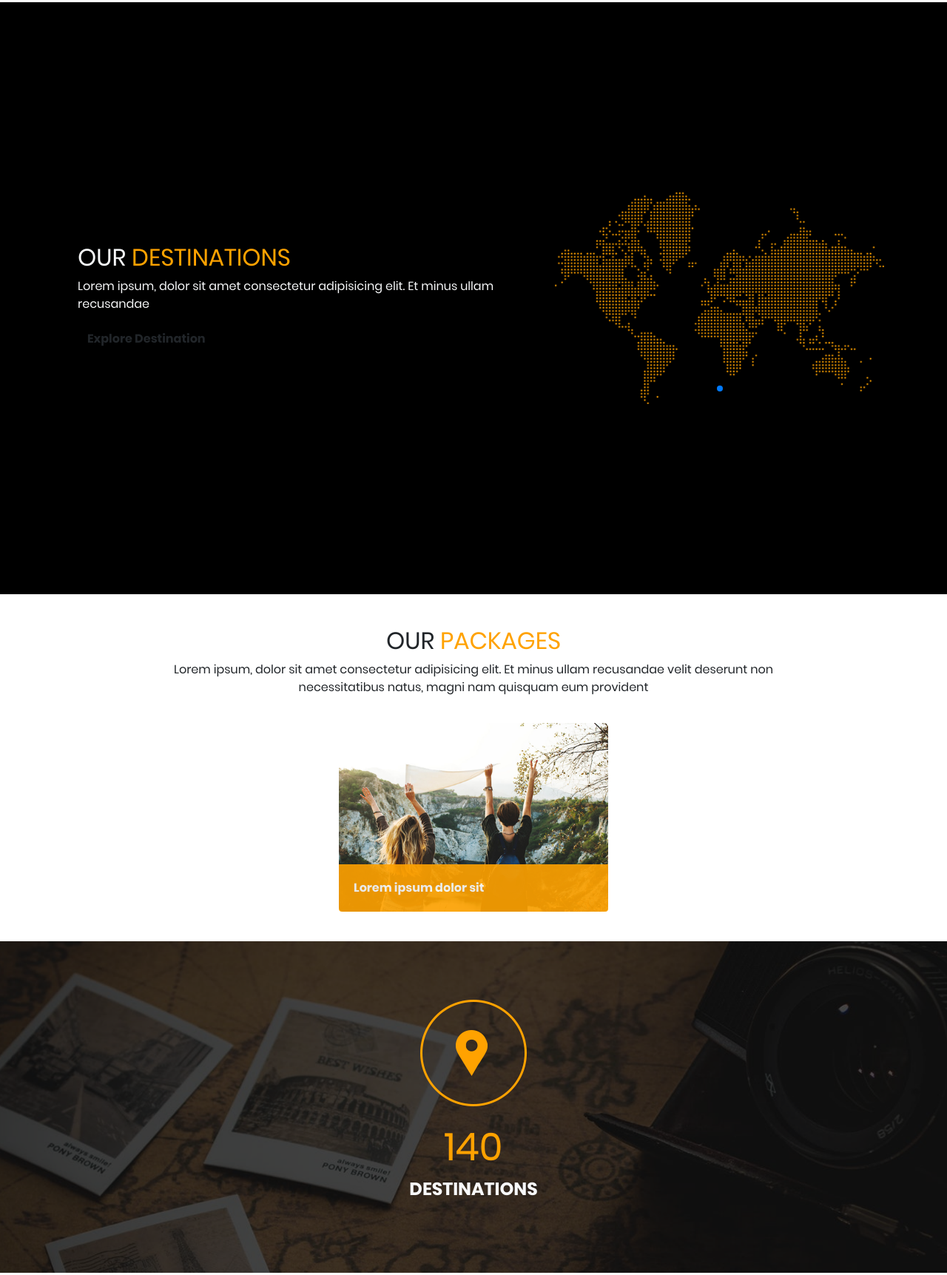
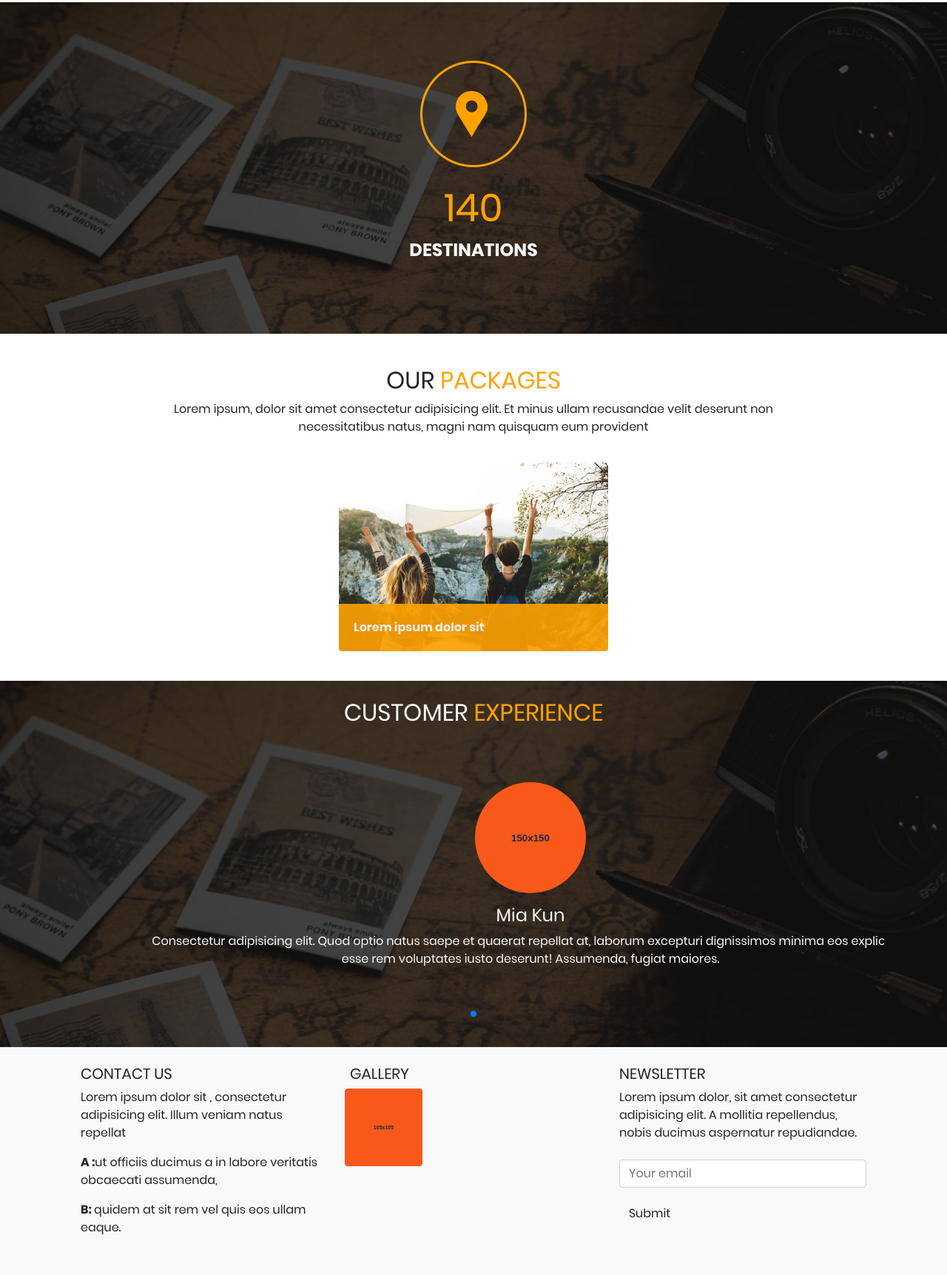
Before and after one commit to ilhamsj/travel-agency, a website with bundled scripts: page index.html in a window 1280 px wide. Shown: the part 1597-3320 px from the top of the page at 74% size. Built offline with nearby package versions, Linux system fonts and the light colour scheme.

Commit message:
customer experience added

```diff
--- a/index.html
+++ b/index.html
@@ -124,41 +124,17 @@
         </div>
     </section>
 
-    <section id="order" class="bg-dark-sm">
-        <div class="container">
-            <div class="row my-h-100 align-items-center justify-content-center">
-                <div class="col-12 col-sm">
-                    <div class="row justify-content-center align-items-center">
+    <section class="bg-image bg-image-footer">
+        <div class="container p-4">
+            <div id="services" class="row my-h-50 align-items-center justify-content-center text-center">
+                <div class="service col-12 col-sm mb-3 ">
+                    <div class="row align-items-center">
                         <div class="col-12 col-sm">
-                            <div class="card bg-transparent border-0">
-                                <div class="card-body text-light">
-                                   <h2>
-                                       OUR <span class="my-text-primary">DESTINATIONS</span>
-                                   </h2>
-                                   <p>
-                                       Lorem ipsum, dolor sit amet consectetur adipisicing elit. Et minus ullam recusandae
-                                   </p>
-                                   <a href="#list" class="btn bg-golden  text-clear">
-                                        <strong>Explore Destination</strong>
-                                    </a>
-                                </div>
-                            </div>
-                        </div>
-                        <div class="col-12 col-sm-5">
-                            <div class="swiper-container">
-                                <div class="swiper-wrapper text-center">
-                                    <div class="swiper-slide">
-                                        <img class="img-fluid" src="dist/images/map.png" alt="" srcset="">
-                                    </div>
-                                    <div class="swiper-slide">
-                                        <img class="img-fluid" src="dist/images/map.png" alt="" srcset="">
-                                    </div>
-                                    <div class="swiper-slide">
-                                        <img class="img-fluid" src="dist/images/map.png" alt="" srcset="">
-                                    </div>
-                                </div>
-                                <div class="swiper-pagination"></div>
-                            </div>
+                            <img class="img-fluid mb-4" src="dist/images/icon-map.png" style="max-width: 40%" alt="" srcset="">
+                            <h3 class="count my-text-primary" style="font-size: 52px">
+                                140
+                            </h3>
+                            <span class="text-light display-7">DESTINATIONS</span>
                         </div>
                     </div>
                 </div>
@@ -198,25 +174,33 @@
         </div>
     </section>
 
-    <div class="bg-image bg-image-footer">
-        <div class="container p-4">
-            <div id="services" class="row my-h-50 align-items-center justify-content-center text-center">
-                <div class="service col-12 col-sm mb-3 ">
-                    <div class="row align-items-center">
-                        <div class="col-12 col-sm">
-                            <img class="img-fluid mb-4" src="dist/images/icon-map.png" style="max-width: 40%" alt="" srcset="">
-                            <h3 class="count my-text-primary" style="font-size: 52px">
-                                140
-                            </h3>
-                            <span class="text-light display-7">DESTINATIONS</span>
+    <section class="bg-image bg-image-footer">
+            <div class="container">
+            <div class="row my-h-50 align-items-center justify-content-center">
+                <div class="col-12 col-sm py-4">
+                    <h2 class="text-light text-center">CUSTOMER <span class="my-text-primary">EXPERIENCE</span></h2>
+                    <div class="swiper-container rounded text-light">
+                        <div class="swiper-wrapper text-center">
+                            <div class="swiper-slide">
+                                <div class="row my-h-50 justify-content-center align-items-center">
+                                    <div class="col-12 col-sm-10 text-center">
+                                        <img class="img-fluid rounded-circle mb-3" data-src="holder.js/150x150?auto=yes&random=yes&textmode=exact" alt="" srcset="">
+                                        <h4>Mia Kun</h4>
+                                        <p>
+                                            Consectetur adipisicing elit. Quod optio natus saepe et quaerat repellat at, laborum excepturi dignissimos minima eos explicabo esse rem voluptates iusto deserunt! Assumenda, fugiat maiores.
+                                        </p>
+                                    </div>
+                                </div>
+                            </div>
                         </div>
+                        <div class="swiper-pagination"></div>
                     </div>
                 </div>
             </div>
         </div>
-    </div>
+    </section>
 
-    <footer class="bg-clear">
+    <footer class="bg-light">
         <div class="container">
             <div class="row p-4 justify-content-center">
                  <div class="col mb-4">
@@ -273,6 +257,5 @@
     <script src="dist/js/app.js"></script>
     <script src="dist/js/swiper.min.js"></script>
     <script src="dist/js/swiper.js"></script>
-
   </body>
 </html>
--- a/package.json
+++ b/package.json
@@ -5,6 +5,8 @@
   "main": "index.js",
   "dependencies": {
     "bootstrap": "^4.3.1",
+    "cheerio": "^1.0.0-rc.3",
+    "flickity": "^2.2.1",
     "holderjs": "^2.9.6",
     "jquery": "^3.4.1",
     "popper.js": "^1.15.0",
```
Also changed, not shown: dist/js/app.js, 2 other files.
